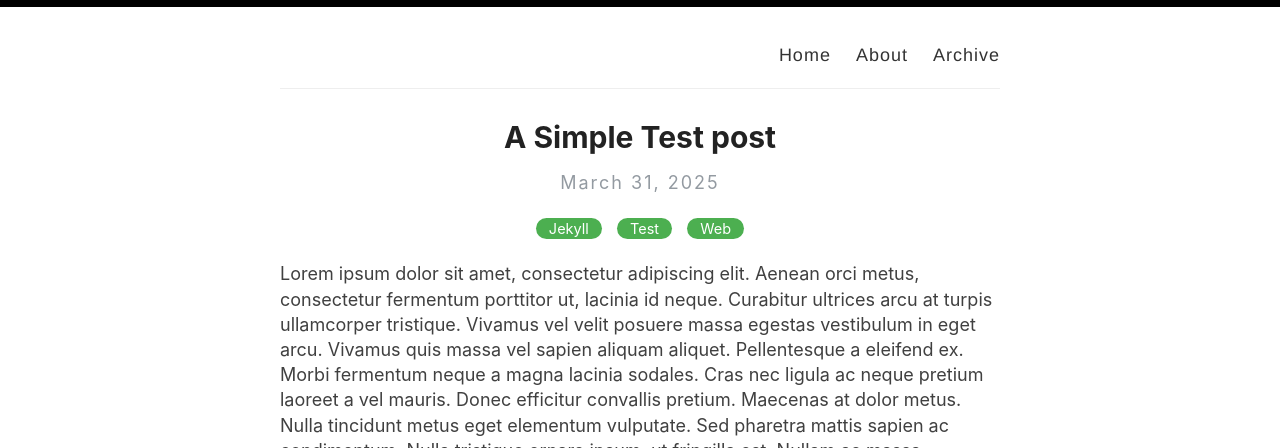
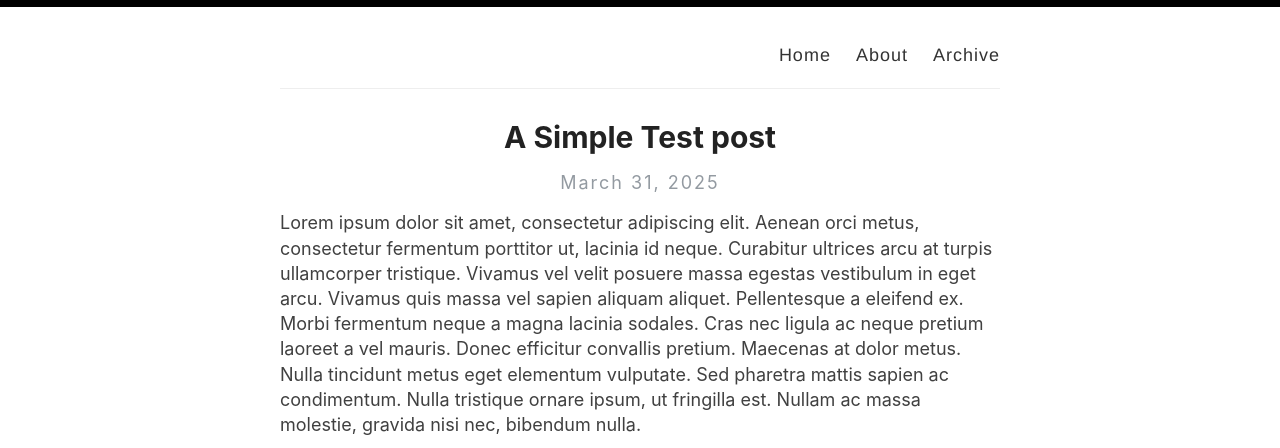
Before and after one commit to ffiza/ffiza.github.io, a Jekyll site: the page built from _posts/2025-03-31-test.md, in a window 1280 px wide and 900 px high, cut to the strip 0-448 px from the top of the window. Built offline with Jekyll 4.4.1, drawn with Linux system fonts in a browser that asks for light colours.

Commit message:
Remove post tags.

```diff
--- a/_layouts/post.html
+++ b/_layouts/post.html
@@ -11,7 +11,7 @@ layout: default
     {% if page.last_modified_at %}
     <p class="author_title" datetime="{{ page.last_modified_at | date_to_xmlschema }}">(Updated: {{ page.last_modified_at | date: "%b %-d, %Y" }})</p>
     {% endif %}
-    <div class="post-tags">
+    <!-- <div class="post-tags">
       {% if post %}
         {% assign categories = post.categories %}
       {% else %}
@@ -21,7 +21,7 @@ layout: default
         <a href="{{site.baseurl}}/categories/#{{category|slugize}}">{{category}}</a>
         {% unless forloop.last %}&nbsp;{% endunless %}
       {% endfor %}
-    </div>
+    </div> -->
   </div>
 
   <div class="entry">
```
